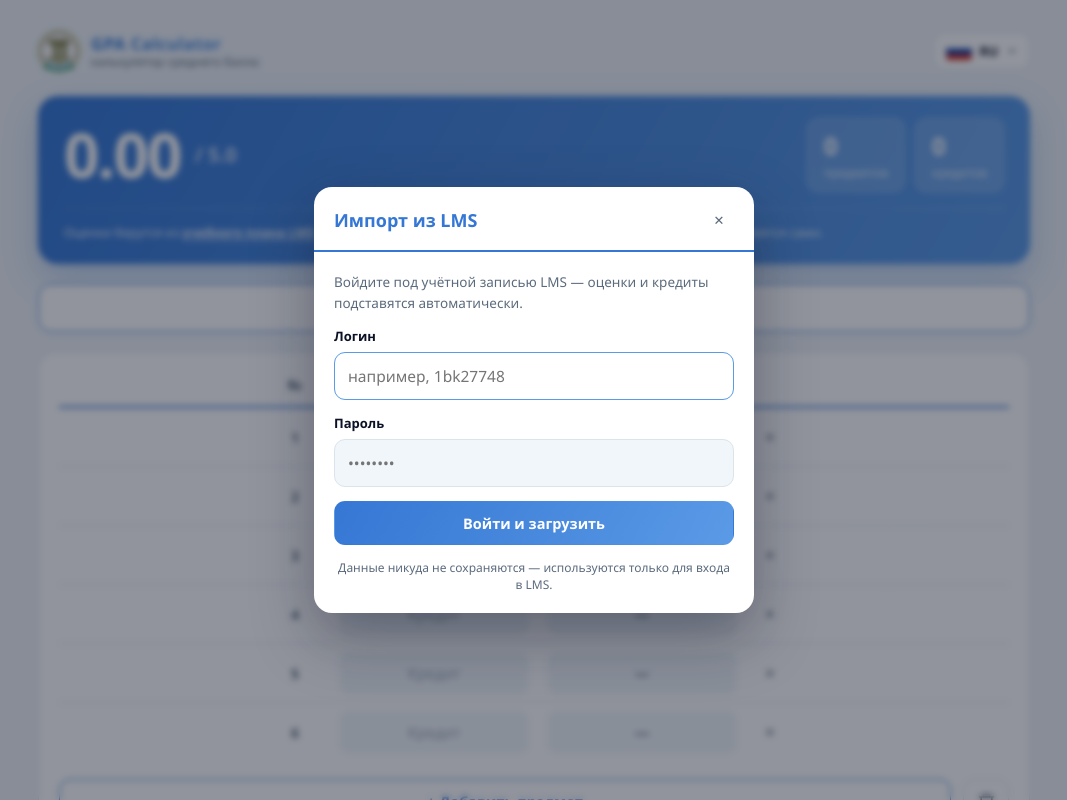
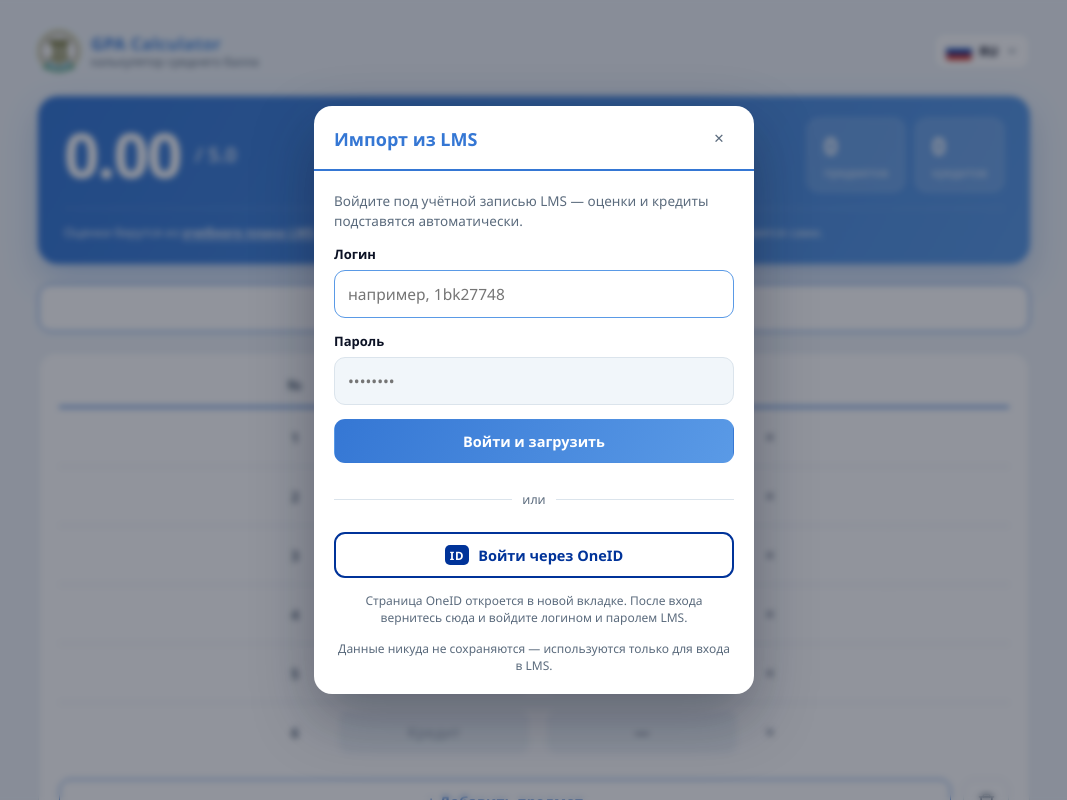
Before and after one commit to Umarkhn1/gpacalculator, a React (Vite) app: page / in a window 1280 px wide. Both pictures are taken after a click on the button "Импорт из LMS". Shown: the top 800 px of the page, without its empty margins (106-1173 px from the left). Built offline with nearby package versions, Linux system fonts and the light colour scheme.

Commit message:
Вход через OneID: кнопка в окне импорта и подсказка, если LMS требует OneID

```diff
--- a/src/ImportModal.jsx
+++ b/src/ImportModal.jsx
@@ -1,6 +1,8 @@
 import { useEffect, useState } from 'react'
 
 const ENDPOINTS = ['/api/lms/import', '/.netlify/functions/lms-import']
+// Официальный вход LMS через OneID: открывается в новой вкладке.
+const ONEID_URL = 'https://lms.tuit.uz/login/oneid'
 
 // Средний балл: сумма (балл × кредит) / сумма кредитов предметов с оценкой.
 // Двойка засчитывается нулём баллов, но её кредиты остаются в знаменателе.
@@ -35,6 +37,7 @@
   const [password, setPassword] = useState('')
   const [loading, setLoading] = useState(false)
   const [error, setError] = useState('')
+  const [oneidOnly, setOneidOnly] = useState(false)
   const [courses, setCourses] = useState([])
   const [sel, setSel] = useState(0)
 
@@ -115,7 +118,12 @@
     setLoading(true)
     try {
       const { res, data } = await request({ login: login.trim(), password })
-      if (res.status === 401) throw new Error(t.errWrong)
+      if (data.oneid) {
+        // У аккаунта нет пароля в LMS — вход только через OneID.
+        setOneidOnly(true)
+        throw new Error(t.errOneid)
+      }
+      if (res.status === 401) throw new Error(data.error || t.errWrong)
       if (res.status === 400) throw new Error(t.errEmpty)
       if (!res.ok || !data.semesters?.length) throw new Error(data.error || t.errServer)
       handleData(data)
@@ -180,6 +188,20 @@
             <button className="btn btn-accent full" type="submit" disabled={loading}>
               {loading ? t.submitting : t.submit}
             </button>
+
+            <div className="or-line">
+              <span>{t.or}</span>
+            </div>
+            <a
+              className={'btn btn-oneid full' + (oneidOnly ? ' pulse' : '')}
+              href={ONEID_URL}
+              target="_blank"
+              rel="noreferrer"
+            >
+              <span className="oneid-mark">ID</span>
+              {t.oneidBtn}
+            </a>
+            <p className="modal-note">{t.oneidHint}</p>
             <p className="modal-note">{t.privacy}</p>
           </form>
         )}
--- a/src/i18n.js
+++ b/src/i18n.js
@@ -58,6 +58,10 @@
     stExcellent: "A'lo",
     stGood: 'Yaxshi',
     stNormal: "O'rtacha",
+    or: 'yoki',
+    oneidBtn: 'OneID orqali kirish',
+    oneidHint: "OneID sahifasi yangi oynada ochiladi. Kirgach, LMS login va parolingiz bilan bu yerga qayting.",
+    errOneid: 'Iltimos, tizimga OneID orqali kiring.',
     stCritical: 'Past',
   },
   kaa: {
@@ -105,6 +109,10 @@
     stExcellent: 'Ájayıp',
     stGood: 'Jaqsı',
     stNormal: 'Ortasha',
+    or: 'yamasa',
+    oneidBtn: 'OneID arqalı kiriw',
+    oneidHint: 'OneID beti jańa aynada ashıladı. Kirgennen keyin LMS login hám parolıńız benen usı jerge qaytıń.',
+    errOneid: 'Ótinish, sistemaǵa OneID arqalı kiriń.',
     stCritical: 'Tómen',
   },
   ru: {
@@ -152,6 +160,10 @@
     stExcellent: 'Отлично',
     stGood: 'Хорошо',
     stNormal: 'Нормально',
+    or: 'или',
+    oneidBtn: 'Войти через OneID',
+    oneidHint: 'Страница OneID откроется в новой вкладке. После входа вернитесь сюда и войдите логином и паролем LMS.',
+    errOneid: 'Пожалуйста, войдите в систему через OneID.',
     stCritical: 'Критично',
   },
   en: {
@@ -199,6 +211,10 @@
     stExcellent: 'Excellent',
     stGood: 'Good',
     stNormal: 'Fair',
+    or: 'or',
+    oneidBtn: 'Sign in with OneID',
+    oneidHint: 'OneID opens in a new tab. After signing in, come back and use your LMS login and password.',
+    errOneid: 'Please sign in through OneID.',
     stCritical: 'Critical',
   },
 }
--- a/src/styles.css
+++ b/src/styles.css
@@ -1015,3 +1015,61 @@
     gap: 8px;
   }
 }
+
+/* ---------- вход через OneID ---------- */
+.or-line {
+  display: flex;
+  align-items: center;
+  gap: 10px;
+  margin: 14px 0 10px;
+  color: var(--ink-soft);
+  font-size: 12.5px;
+}
+.or-line::before,
+.or-line::after {
+  content: '';
+  flex: 1;
+  height: 1px;
+  background: var(--line);
+}
+.btn-oneid {
+  display: flex;
+  align-items: center;
+  justify-content: center;
+  gap: 9px;
+  background: #fff;
+  color: #003399;
+  border: 2px solid #003399;
+  text-decoration: none;
+  font-weight: 700;
+}
+.btn-oneid:hover {
+  background: #f2f6ff;
+}
+.oneid-mark {
+  display: inline-flex;
+  align-items: center;
+  justify-content: center;
+  min-width: 24px;
+  height: 20px;
+  padding: 0 5px;
+  border-radius: 5px;
+  background: #003399;
+  color: #fff;
+  font-size: 11.5px;
+  font-weight: 800;
+  letter-spacing: 0.06em;
+}
+/* Когда LMS требует OneID — подсвечиваем кнопку. */
+.btn-oneid.pulse {
+  animation: oneid-pulse 1.6s ease-in-out infinite;
+}
+@keyframes oneid-pulse {
+  0%,
+  100% {
+    box-shadow: 0 0 0 0 rgba(0, 51, 153, 0.35);
+  }
+  50% {
+    box-shadow: 0 0 0 7px rgba(0, 51, 153, 0);
+  }
+}
```
Also changed, not shown: 1 other file (tests, documents, lock files or other folders).
